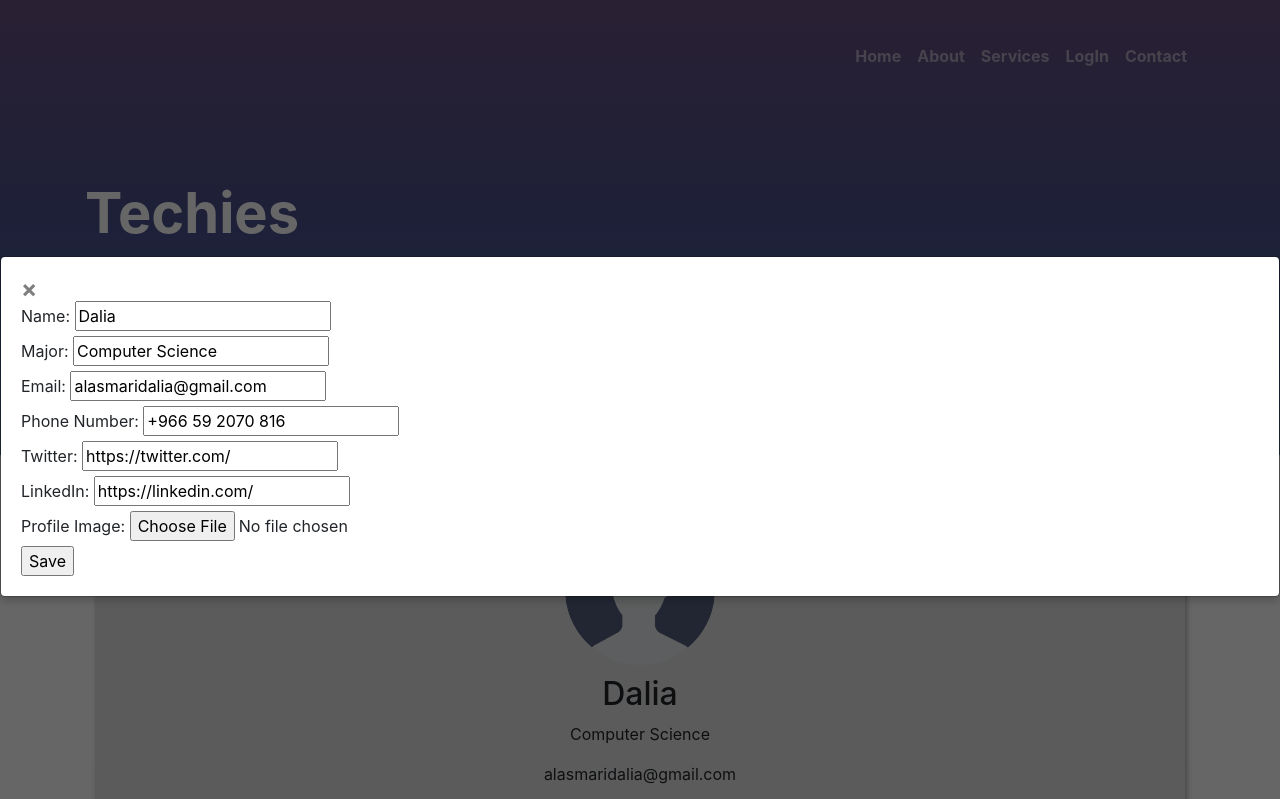
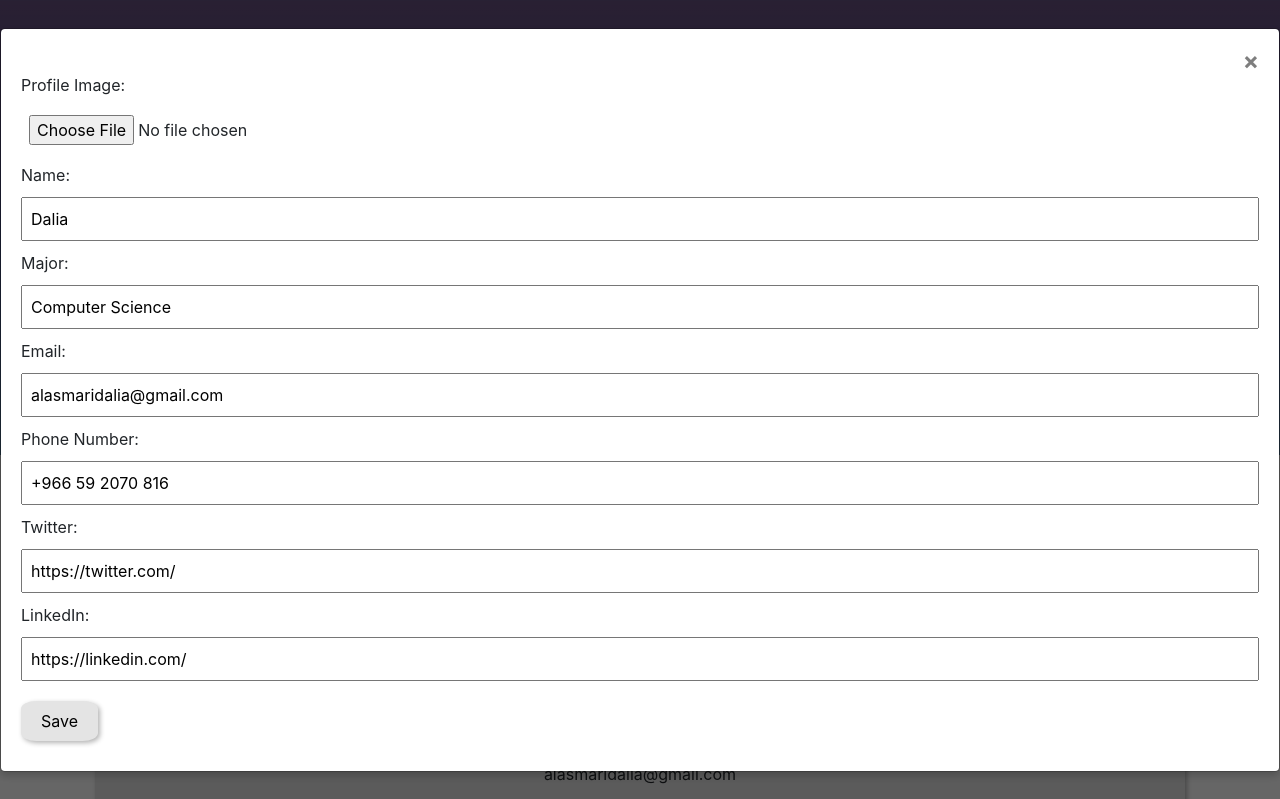
Before and after one commit to daliau/techies, a plain HTML site: page profile.html in a window 1280 px wide. Both pictures are taken after a click on the button 1165 px from the left and 525 px from the top of the page. Shown: the top 799 px of the page. Drawn offline with nearby package versions, Linux system fonts and the light colour scheme.

Commit message:
updated edit window

```diff
--- a/css/profileStyles.css
+++ b/css/profileStyles.css
@@ -6,7 +6,7 @@ body {
 
 
 .banner-image {
-  background: linear-gradient(rgba(41, 8, 75, 0.708),rgba(29, 38, 113, 0.8), rgba(40, 92, 137, 0.8));
+  background: linear-gradient(rgba(41, 8, 75, 0.708), rgba(29, 38, 113, 0.8), rgba(40, 92, 137, 0.8));
   background-size: 100%;
   background-position: center;
 }
@@ -30,12 +30,28 @@ section.need {
 }
 
 .profile {
+  position: relative;
   text-align: center;
   margin-bottom: 20px;
   background-color: #e4e4e4;
   box-shadow: 2px 2px 5px rgba(0, 0, 0, 0.3);
   margin: 10px;
 }
+
+#edit-btn {
+  position: absolute;
+  top: 10px;
+  right: 10px;
+  background-color: #e4e4e4;
+  border: none;
+  cursor: pointer;
+}
+
+#edit-btn img {
+  height: 25px;
+  width: 25px;
+}
+
 
 #profile-image {
   border-radius: 50%;
@@ -65,12 +81,42 @@ section.need {
 
 .modal-content {
   background-color: #fefefe;
-  margin: 20% auto;
+  margin: auto;
   padding: 20px;
   border-radius: 10px;
   box-shadow: 0 4px 8px rgba(0, 0, 0, 0.2);
-  width: 80%;
+  width: 50%;
+  /* Adjust width as needed */
+  position: absolute;
+  top: 50%;
+  left: 50%;
+  transform: translate(-50%, -50%);
 }
+
+.modal-content label {
+  display: block;
+  margin-bottom: 10px;
+}
+
+.modal-content input {
+  width: 100%;
+  padding: 8px;
+  margin-bottom: 10px;
+}
+
+.modal-content input[type="submit"] {
+  width: auto;
+  padding: 8px 20px;
+  margin-top: 10px;
+}
+
+#save {
+  background-color: #e4e4e4;
+  border: #e4e4e4;
+  border-radius: 20%;
+  box-shadow: 2px 2px 5px rgba(0, 0, 0, 0.3);
+}
+
 
 .close {
   color: #aaa;
@@ -87,19 +133,10 @@ section.need {
 }
 
 /* Styles for social media icons */
-.social-media img{
+.social-media img {
   width: 30px;
   height: 30px;
   margin: 5px;
-}
-
-#edit-btn {
-  position: relative;
-  right: -525px;
-  top: -390px;
-  background-color: #e4e4e4;
-  margin: 10px;
-  border: #e4e4e4;
 }
 
 section.first a {
--- a/profile.html
+++ b/profile.html
@@ -66,8 +66,11 @@
   <!-- Update the edit-modal content to include input fields for social media links and profile image -->
   <div id="edit-modal" class="modal">
     <div class="modal-content">
-      <span class="close">&times;</span>
+      <span class="close" align ="right">&times;</span>
       <form id="edit-form">
+        <!-- File input for profile image -->
+        <label for="edit-profile-image">Profile Image:</label>
+        <input type="file" id="edit-profile-image" name="edit-profile-image"><br>
         <label for="edit-name">Name:</label>
         <input type="text" id="edit-name" name="edit-name" required><br>
         <label for="edit-major">Major:</label>
@@ -81,10 +84,7 @@
         <input type="url" id="edit-twitter" name="edit-twitter" required><br>
         <label for="edit-linkedin">LinkedIn:</label>
         <input type="url" id="edit-linkedin" name="edit-linkedin" required><br>
-        <!-- File input for profile image -->
-        <label for="edit-profile-image">Profile Image:</label>
-        <input type="file" id="edit-profile-image" name="edit-profile-image"><br>
-        <input type="submit" value="Save">
+        <input type="submit" id="save" value="Save">
       </form>
     </div>
   </div>
```
